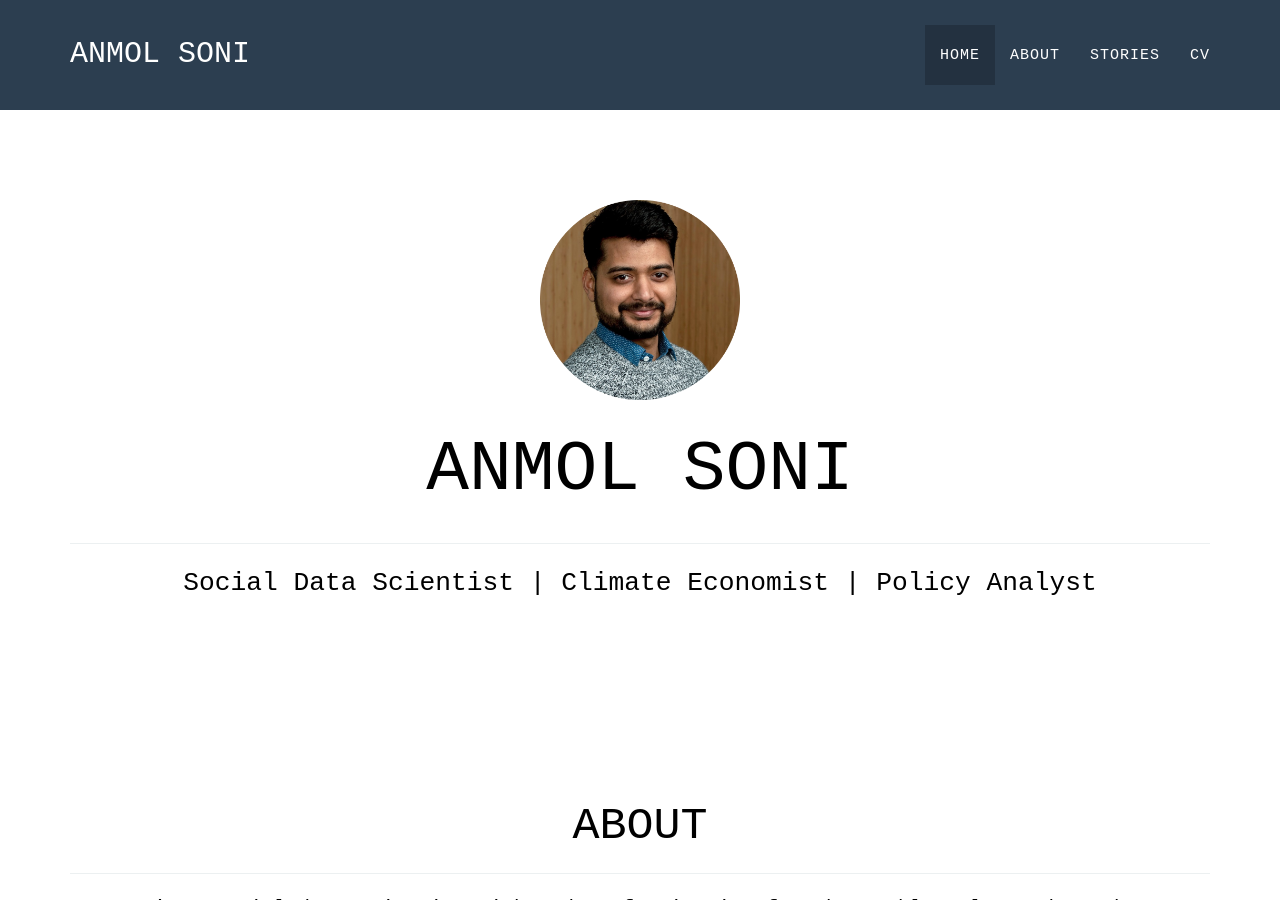
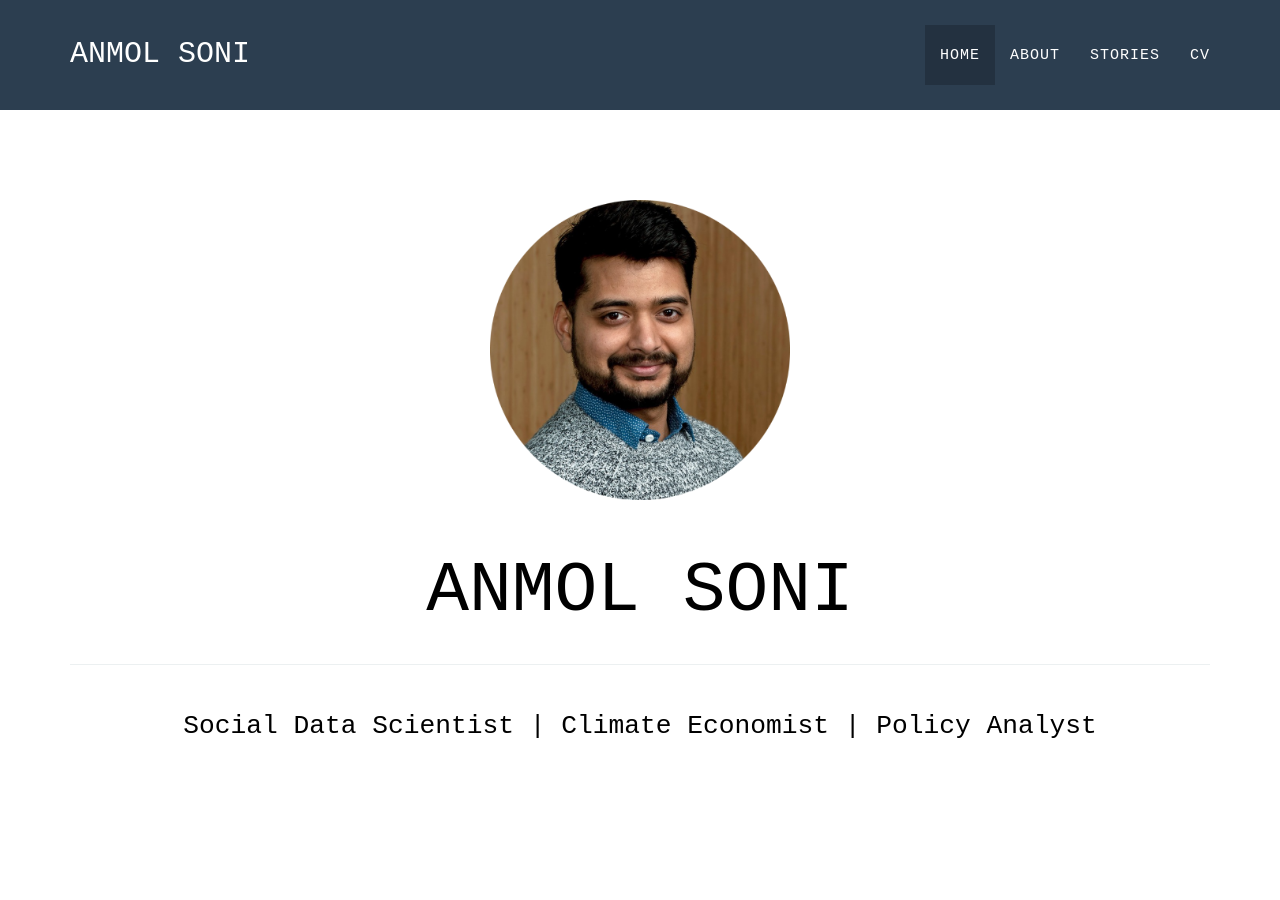
Before and after one commit to SoniAnmol/SoniAnmol.github.io, a Jekyll site: the page built from _posts/2022-09-27-msc_thesis.markdown, in a window 1280 px wide and 900 px high. Built offline with Jekyll 4.4.1, drawn with Linux system fonts in a browser that asks for light colours; some web fonts are replaced.

Commit message:
updated graphics.

```diff
--- a/_includes/header.html
+++ b/_includes/header.html
@@ -3,12 +3,15 @@
   <div class="container">
     <div class="row">
       <div class="col-lg-12">
-        <img class="img-responsive" src="img/profile.png" alt="profile-pic" style="width:200px;h" />
+        <img class="img-responsive" src="img/profile.png" alt="profile-pic" style="width:300px;h" />
+        <br>
         <div class="intro-text">
           <span class="name">{{ site.title }}</span>
           <hr class="star-light" />
+          <br>
           <span class="skills">{{ site.skills }}</span>
         </div>
+        <br>
       </div>
     </div>
   </div>
```
